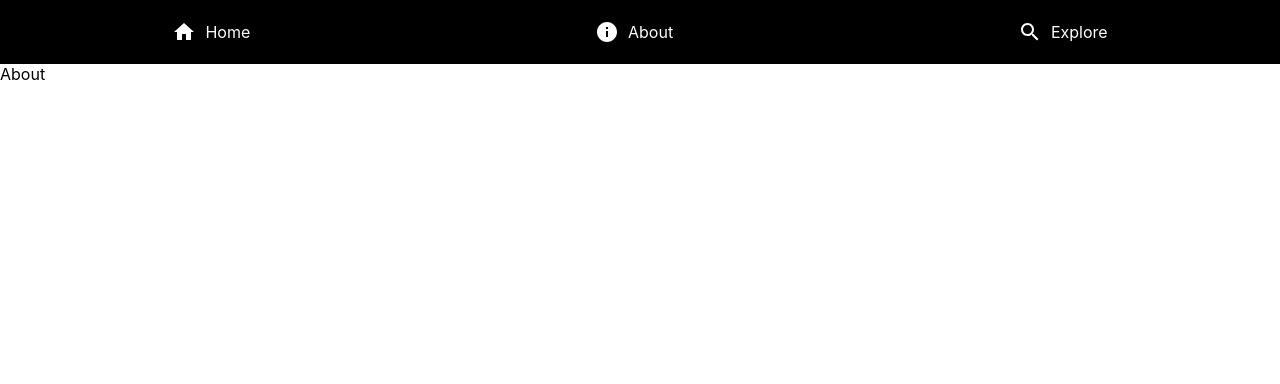
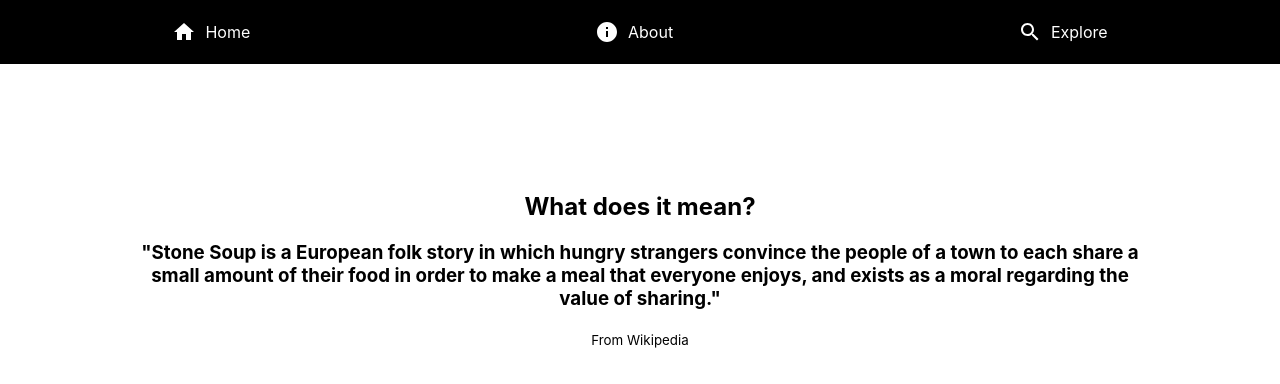
Before and after one commit to MarriKang/stone-soup-project, a React (Create React App) app in the folder client/: page /about in a window 1280 px wide. Shown: the top 384 px of the page. Built offline with nearby package versions, Linux system fonts and the light colour scheme.

Commit message:
Update README

```diff
--- a/client/src/App.css
+++ b/client/src/App.css
@@ -16,6 +16,12 @@
   align-items: center;
   text-decoration: none;
   color: white;
+}
+
+/* About page */
+.About {
+  margin-left: 10%;
+  margin-right: 10%;
 }
 
 /* Explore page elements */
@@ -64,6 +70,11 @@
 
 .creator-name {
   margin-top: 0.5em;
+  margin-right: 0.5em;
+}
+
+.creator-container {
+  display: flex;
 }
 
 .reward-container {
@@ -76,6 +87,10 @@
   height: 200px;
   max-width: 300px;
   padding: 2em;
+}
+
+.reward-title {
+  margin-top: 5%;
 }
 
 .fund-button {
@@ -151,3 +166,8 @@
   margin-bottom: 10%;
   cursor: pointer;
 }
+
+.status-page {
+  text-align: center;
+  margin-top: 10%;
+}
--- a/client/src/components/About.tsx
+++ b/client/src/components/About.tsx
@@ -4,8 +4,10 @@ import ProjectForm from './ProjectForm';
 const About = () => {
 
     return (
-      <div className="About">
-          About
+      <div className="About status-page">
+          <h2>What does it mean?</h2>
+          <h3>"Stone Soup is a European folk story in which hungry strangers convince the people of a town to each share a small amount of their food in order to make a meal that everyone enjoys, and exists as a moral regarding the value of sharing."</h3>
+          <small>From Wikipedia</small>
       </div>
     );
 }
--- a/client/src/components/Checkout.tsx
+++ b/client/src/components/Checkout.tsx
@@ -29,8 +29,8 @@ const Checkout = ({
         <div className="Checkout">
           <h1>Checkout</h1>
           <div className="checkout-info">
-                <h4>Total price:</h4>
-                <h4>${currPrice}</h4>
+                <h3>Total price:</h3>
+                <h2>${currPrice}</h2>
                 {currPrice === '0' ? <Button variant="contained" disabled className="checkout-button" onClick={(e) => submitCheckout(e, projectId, currPrice)}>Select at least one reward</Button>
                 : <Button variant="contained" className="checkout-button" onClick={(e) => submitCheckout(e, projectId, currPrice)}>Submit Payment</Button>}
               </div>
--- a/client/src/components/Home.tsx
+++ b/client/src/components/Home.tsx
@@ -2,8 +2,9 @@ import React from 'react';
 const Home = () => {
 
     return (
-      <div className="Home">
-          <p> Home </p>
+      <div className="Home status-page">
+          <h1>Welcome to Stone Soup!</h1>
+          <h3>Browse and help fund community projects.</h3>
       </div>
     );
 }
```
Also changed, not shown: client/src/components/SingleProject.tsx (+10 -2 lines), 2 other files (tests, documents, lock files or other folders).
